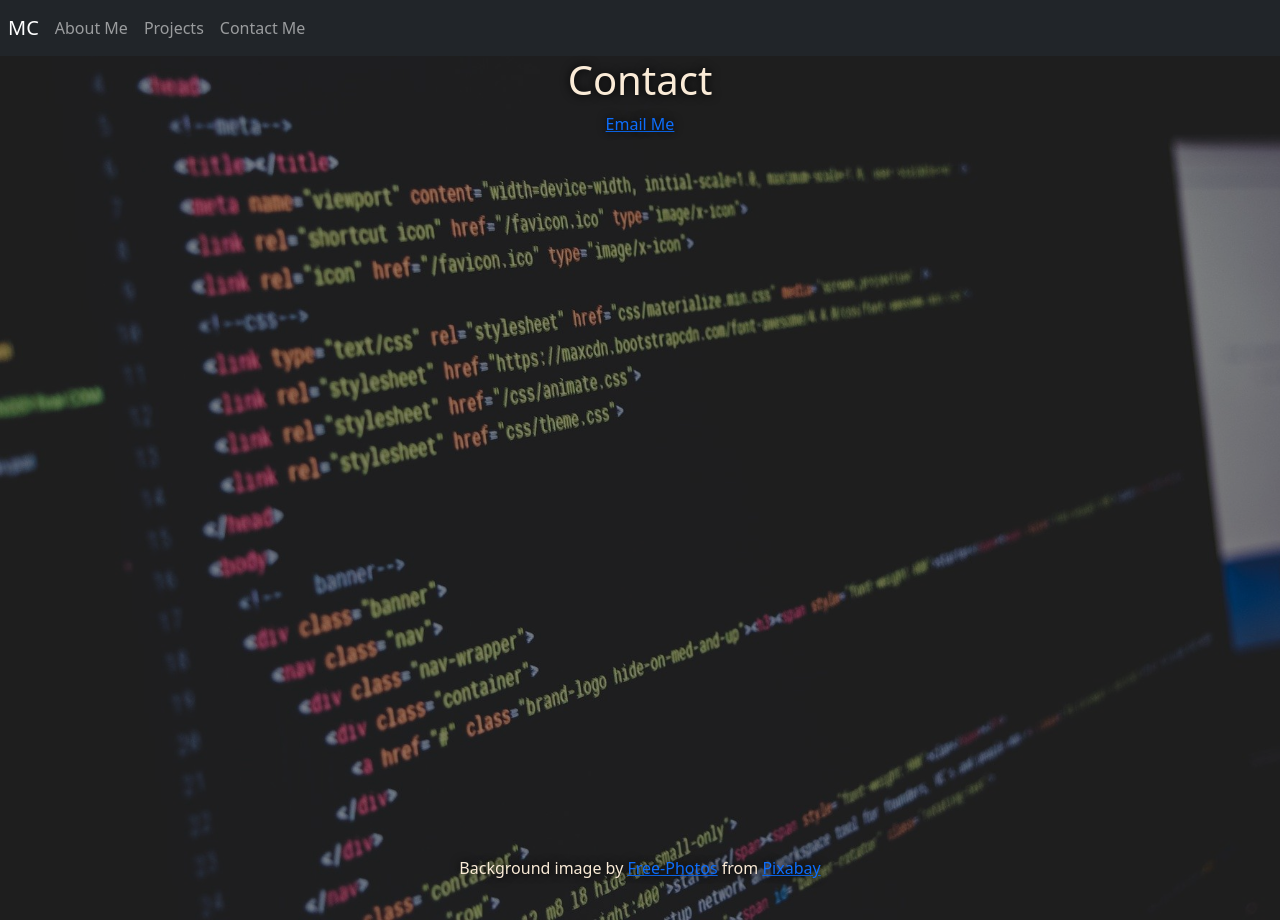
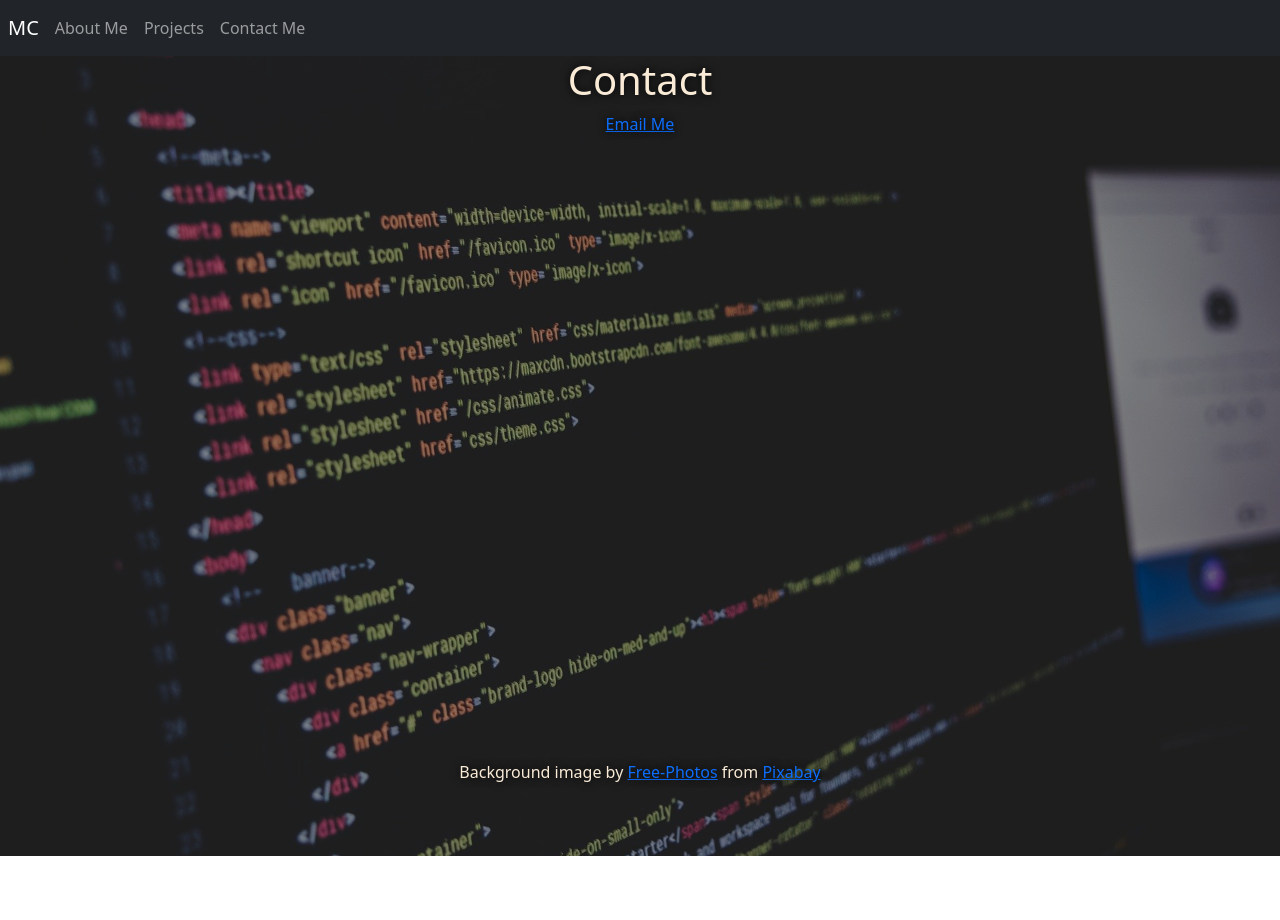
Before and after one commit to chelle-col/portfolio, a React (Create React App) app: page /contact in a window 1280 px wide. After the commit the page ends 856 px from the top, so only its background shows below. Built offline with nearby package versions, Linux system fonts and the light colour scheme.

Commit message:
styleing

```diff
--- a/src/App.css
+++ b/src/App.css
@@ -2,7 +2,9 @@
   text-align: center;
   background-color: black;
   background-repeat: repeat;
-  height: 115vh;
+  width: 100%;
+  min-height: 100vh;
+  overflow: hidden;
 }
 
 .wrapper{
@@ -14,11 +16,12 @@
 
 .Background{
   position: absolute;
-  top: 0;
+  top: 5%;
   left: 0;
   background-size: cover;
   background-repeat: repeat;
-  width: 100vw;
-  height: 115vh;
-  opacity: 60%;
+  width: 100%;
+  min-height: 102vh;
+  overflow: hidden;
+  opacity: .6;
 }
--- a/src/components/Footer.css
+++ b/src/components/Footer.css
@@ -1,6 +1,6 @@
 .Footer{
     position: absolute;
-    bottom: -2rem;
+    bottom: 8%;
     width: 100%;
     height: 2rem;
 }
--- a/src/components/ProjectDetail.css
+++ b/src/components/ProjectDetail.css
@@ -1,5 +1,5 @@
 .ProjectDetail-Card{
-    width: 30rem;
+    /* width: 30rem; */
     color: black;
     text-decoration: none;
     text-shadow: none;
```
